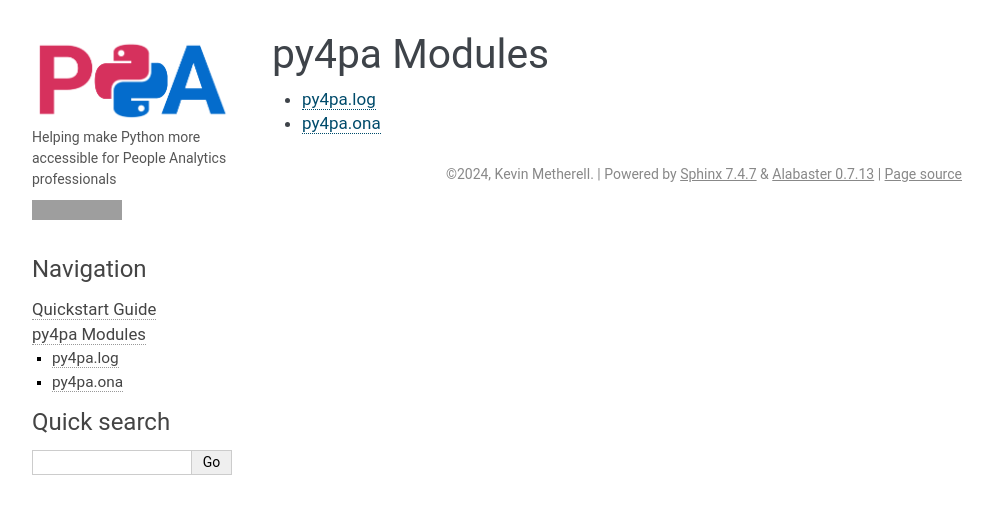
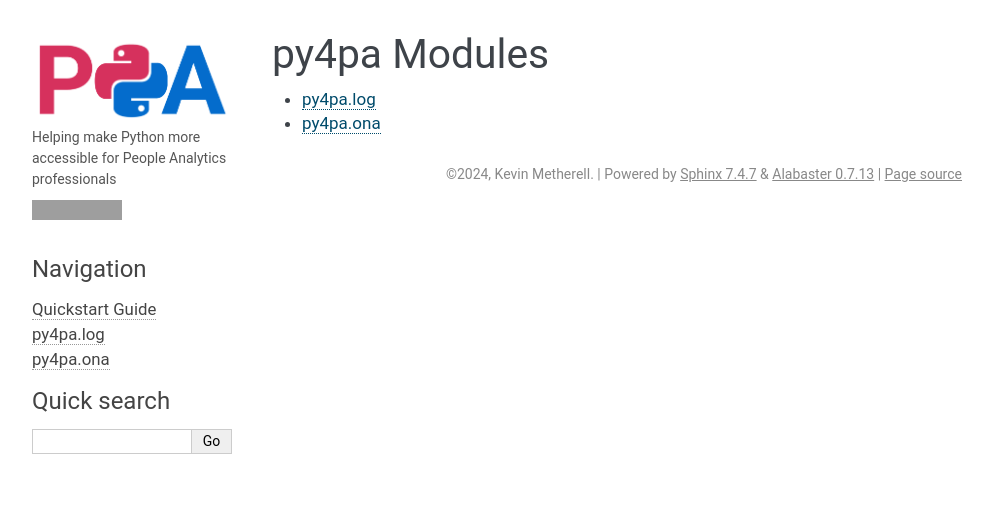
Before and after one commit to kammetherell/py4pa, a Sphinx documentation site: the page built from docs/source/modules.rst, in a window 1280 px wide. Shown: the top 514 px of the page, without its empty margins (148-1141 px from the left). Built offline with Sphinx 7.4.7, drawn with Linux system fonts in a browser that asks for light colours; pages that are not in the unit, such as notebooks, are missing from menus; grey boxes are pictures that could not be loaded.

```diff
--- a/docs/source/index.rst
+++ b/docs/source/index.rst
@@ -25,9 +25,8 @@ Navigation
    :maxdepth: 3
 
    usage/quickstart
-   modules
-   .. log
-   .. ona
+   log
+   ona
 
 .. Features
 .. --------
```
